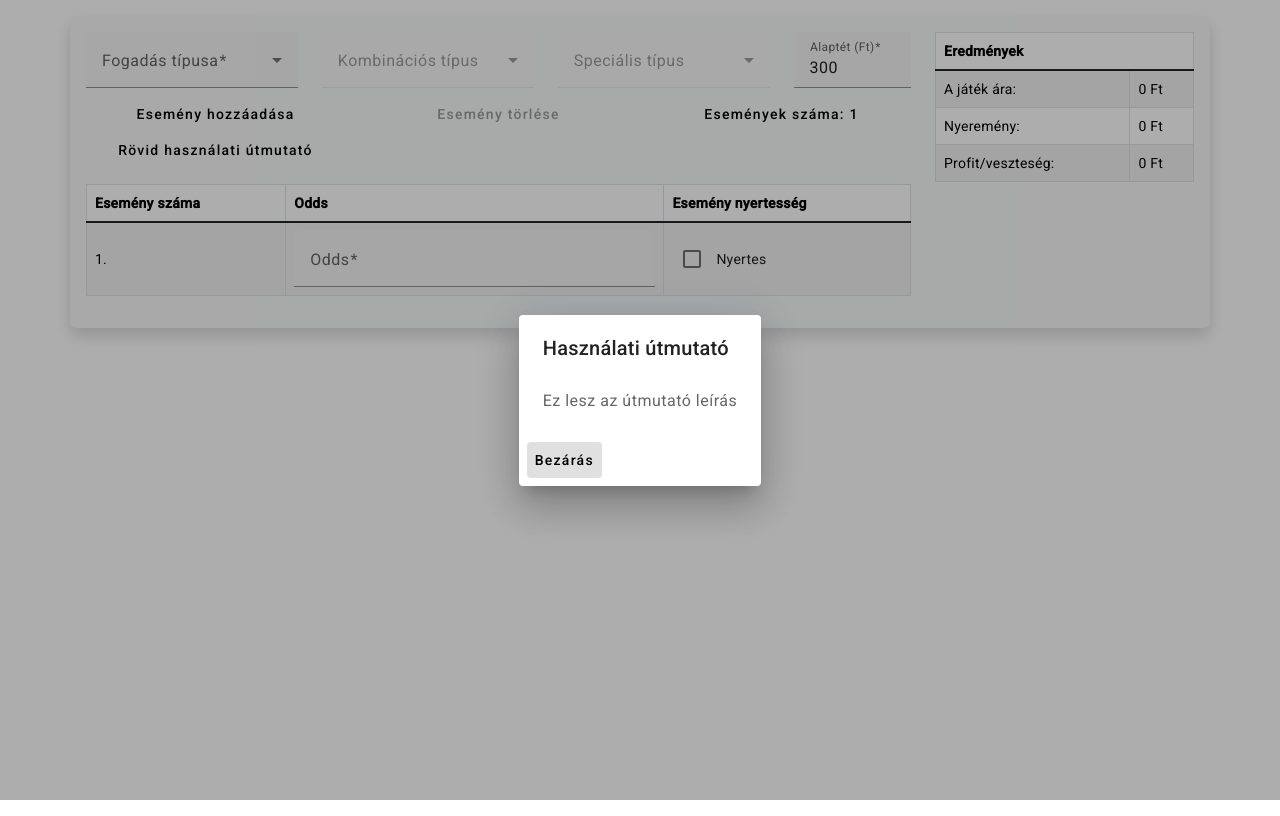
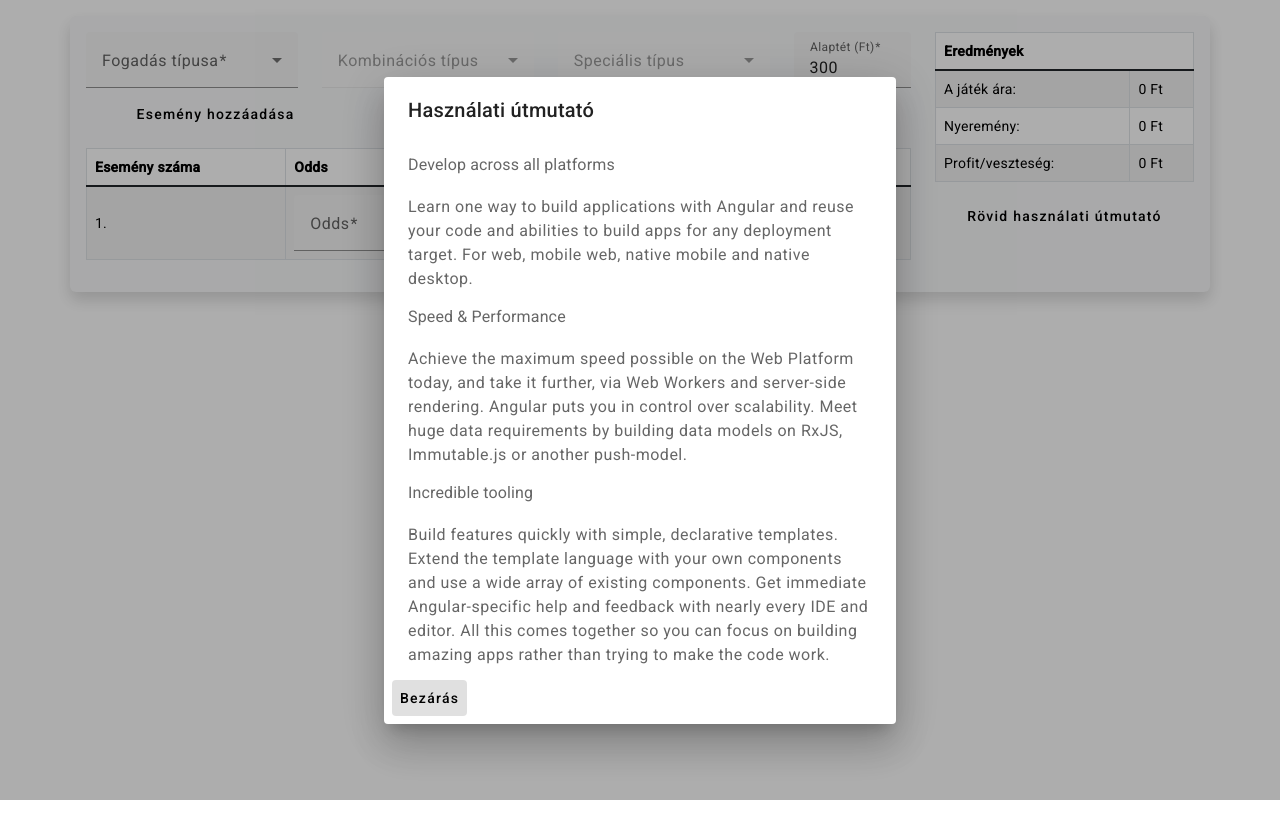
Before and after one commit to Medvetojas/TippmixKalkulator, an Angular app: page / in a window 1280 px wide. Both pictures are taken after a click on the button "Rövid használati útmutató". Built offline with nearby package versions, Linux system fonts and the light colour scheme.

Commit message:
some work

```diff
--- a/src/app/betting-slip-calculator/betting-slip-calculator.component.html
+++ b/src/app/betting-slip-calculator/betting-slip-calculator.component.html
@@ -57,9 +57,6 @@
           </div>
           <div class="col-sm-4">
             <button mat-button type="button">Események száma: {{events.length}}</button>
-          </div>
-          <div class="col-sm-4">
-            <button mat-button type="button" (click)="triggerTutorialDialog()">Rövid használati útmutató</button>
           </div>
         </div>
       <table class="table table-striped table-bordered mt-3 table-responsive">
@@ -134,6 +131,9 @@
           </tr>
         </tbody>
       </table>
+      <div class="text-center">
+        <button mat-button type="button" (click)="triggerTutorialDialog()">Rövid használati útmutató</button>
+      </div>
     </div>
   </div>
 </div>
--- a/src/app/betting-slip-calculator/betting-slip-calculator.component.ts
+++ b/src/app/betting-slip-calculator/betting-slip-calculator.component.ts
@@ -90,7 +90,9 @@ export class BettingSlipCalculatorComponent implements OnInit {
   }
 
   triggerTutorialDialog() {
-    this.dialog.open(InstructionsModalComponent);
+    this.dialog.open(InstructionsModalComponent, {
+      maxWidth: "40vw"
+    });
   }
 
   addEvent() {
--- a/src/app/instructions-modal/instructions-modal.component.html
+++ b/src/app/instructions-modal/instructions-modal.component.html
@@ -1,6 +1,19 @@
 <h2 mat-dialog-title>Használati útmutató</h2>
 <mat-dialog-content>
-  <p>Ez lesz az útmutató leírás</p>
+  <h3>Develop across all platforms</h3>
+  <p>Learn one way to build applications with Angular and reuse your code and abilities to build
+    apps for any deployment target. For web, mobile web, native mobile and native desktop.</p>
+
+  <h3>Speed &amp; Performance</h3>
+  <p>Achieve the maximum speed possible on the Web Platform today, and take it further, via Web
+    Workers and server-side rendering. Angular puts you in control over scalability. Meet huge
+    data requirements by building data models on RxJS, Immutable.js or another push-model.</p>
+
+  <h3>Incredible tooling</h3>
+  <p>Build features quickly with simple, declarative templates. Extend the template language with
+    your own components and use a wide array of existing components. Get immediate Angular-specific
+    help and feedback with nearly every IDE and editor. All this comes together so you can focus
+    on building amazing apps rather than trying to make the code work.</p>
 </mat-dialog-content>
 <mat-dialog-actions>
   <button mat-button cdkFocusInitial (click)="closeDialog()">Bezárás</button>
--- a/src/app/instructions-modal/instructions-modal.component.ts
+++ b/src/app/instructions-modal/instructions-modal.component.ts
@@ -1,4 +1,4 @@
-import { Component } from '@angular/core';
+import { Component, ViewEncapsulation } from '@angular/core';
 import {
   MatDialogRef,
   MatDialogTitle,
@@ -19,7 +19,8 @@ import {MatButtonModule} from '@angular/material/button';
     MatDialogContent,
     MatDialogActions,
     MatDialogClose,
-  ]
+  ],
+  encapsulation: ViewEncapsulation.None
 })
 export class InstructionsModalComponent {
 
```
